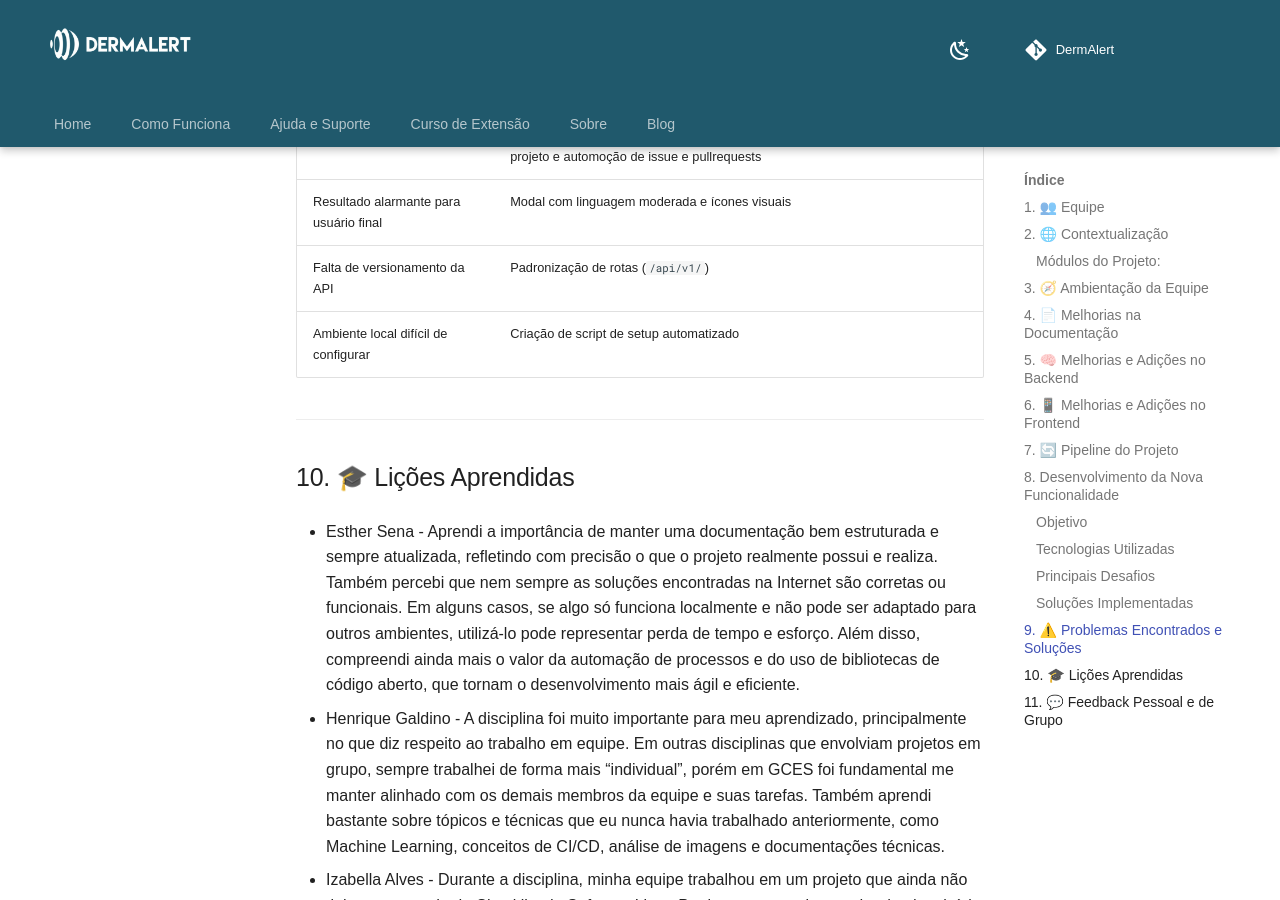
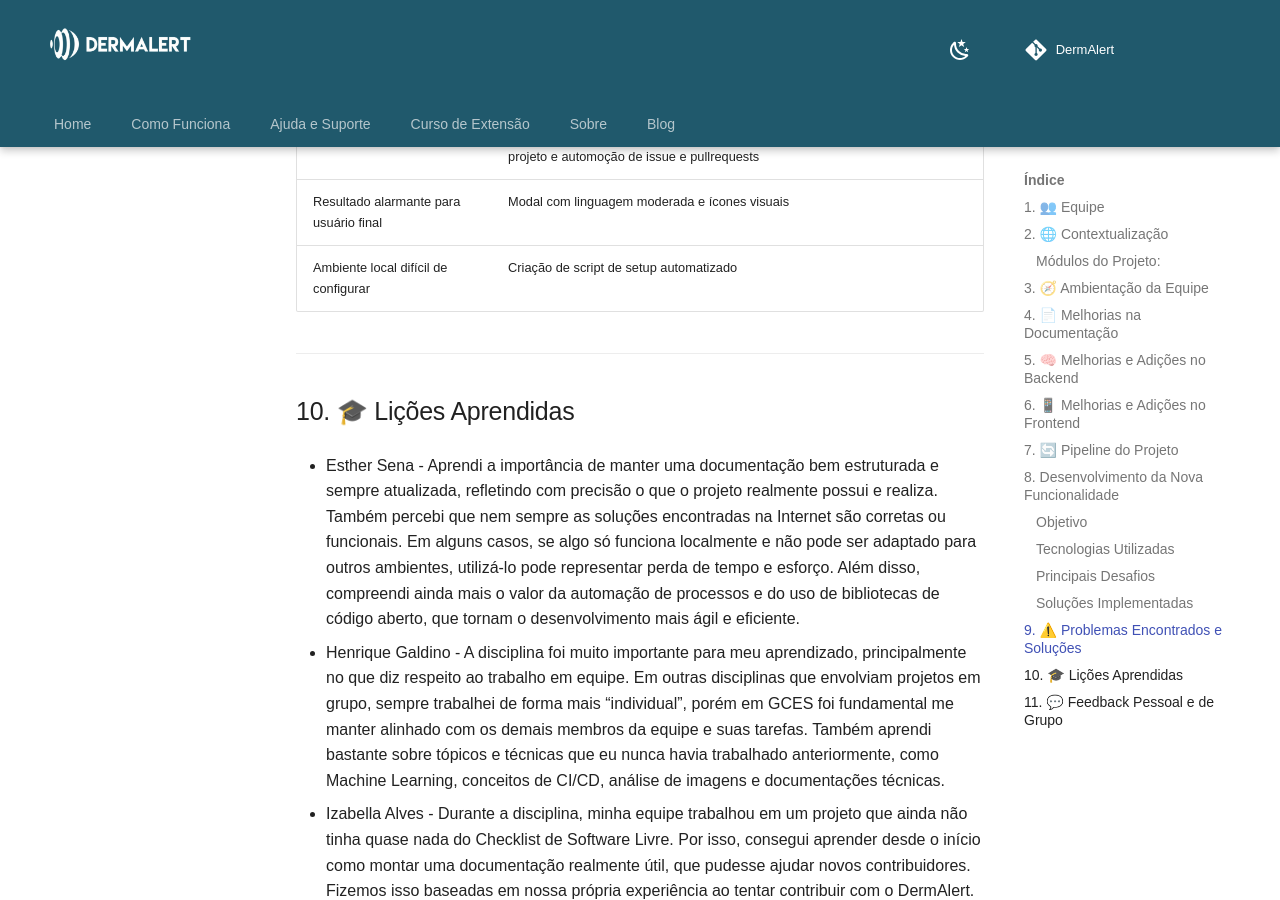
Before and after one commit to caio-lelis/dermalert.github.io, an MkDocs documentation site: the page built from docs/Postmortem/Postmortem_DermAlert.md, in a window 1280 px wide and 900 px high, scrolled down 4352 px. Built offline with MkDocs 1.6.1 and Material for MkDocs 9.7.7, drawn with Linux system fonts in a browser that asks for light colours; some web fonts are replaced; comment, search, counter and statistics services are not loaded.

Commit message:
Update Postmortem_DermAlert.md
Correção do tópico 9.

```diff
--- a/docs/Postmortem/Postmortem_DermAlert.md
+++ b/docs/Postmortem/Postmortem_DermAlert.md
@@ -129,7 +129,6 @@ Para superar os desafios enfrentados, foram aplicadas as seguintes abordagens:
 |---------|---------|
 | Backend mal documentado | Atualização completa do `README.md` e adição de documentação relacionada ao projeto e automoção de issue e pullrequests |
 | Resultado alarmante para usuário final | Modal com linguagem moderada e ícones visuais |
-| Falta de versionamento da API | Padronização de rotas (`/api/v1/`) |
 | Ambiente local difícil de configurar | Criação de script de setup automatizado |
 
 ---
```
